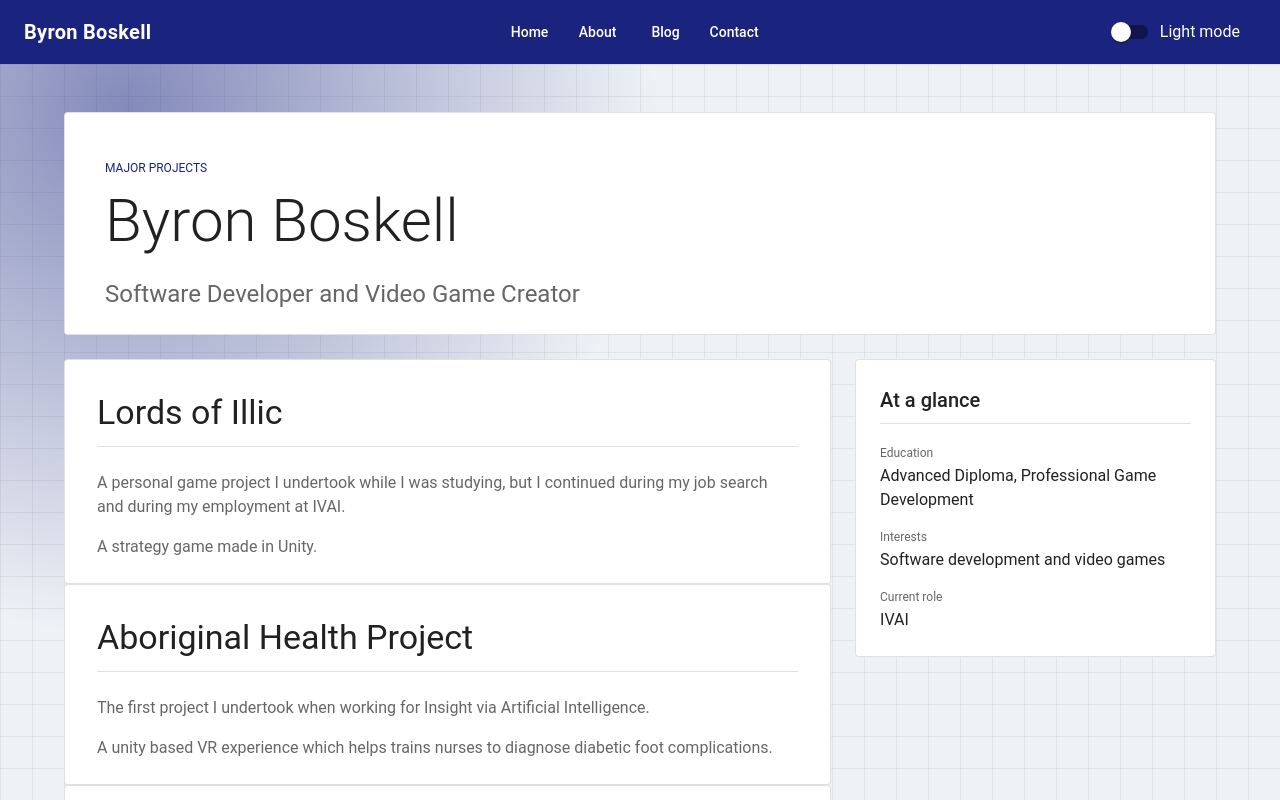
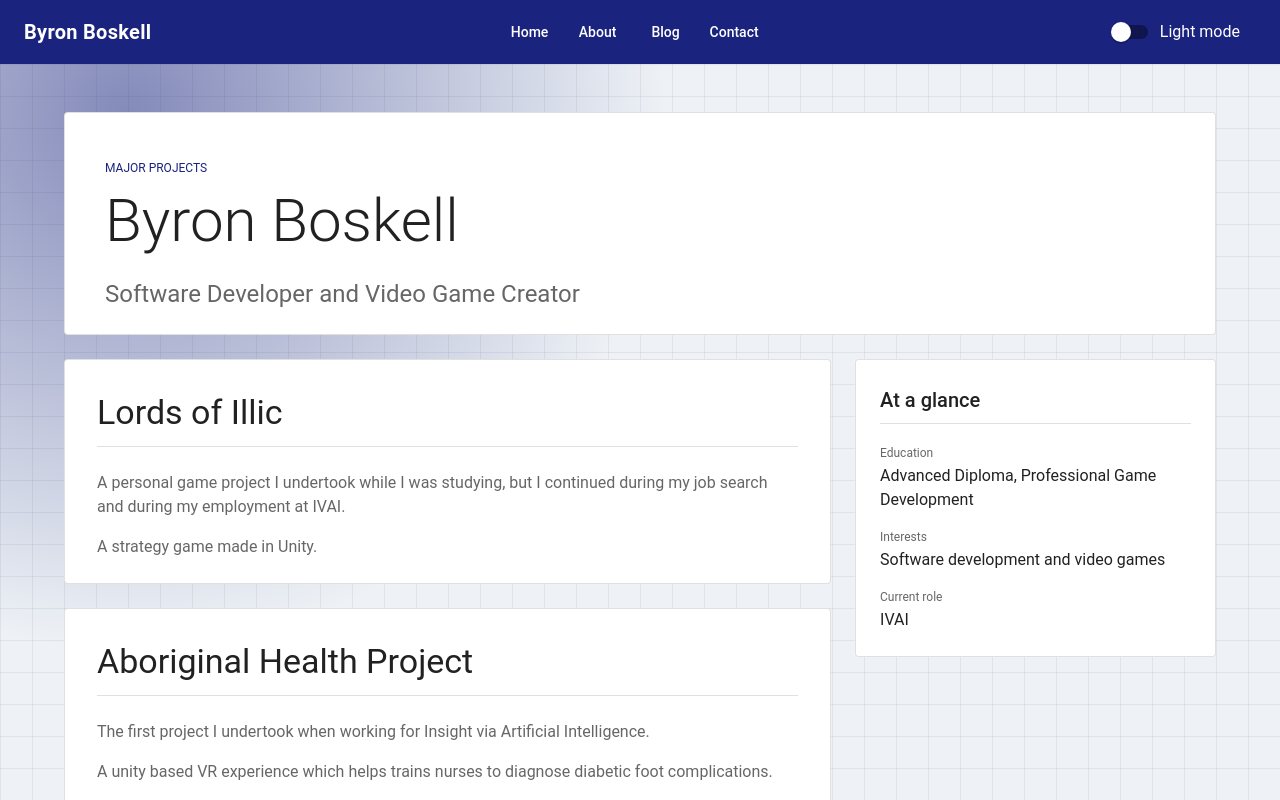
Before and after one commit to byronboskell/byronboskell.github.io, a React (Vite) app in the folder bbportfolio/: page /#/ in a window 1280 px wide. Shown: the top 800 px of the page. Built offline with nearby package versions, Linux system fonts and the light colour scheme.

Commit message:
home-page: adding in spacing

```diff
--- a/bbportfolio/src/pages/home-page.tsx
+++ b/bbportfolio/src/pages/home-page.tsx
@@ -28,7 +28,7 @@ const HomePage: React.FC = () => (
                     alignItems: "start",
                 }}
             >
-                <Stack>
+                <Stack spacing={3}>
                     <Card component="article" variant="outlined">
                         <CardContent sx={{ p: { xs: 3, md: 4 } }}>
                             <Typography variant="h4" component="h2" gutterBottom>
```
